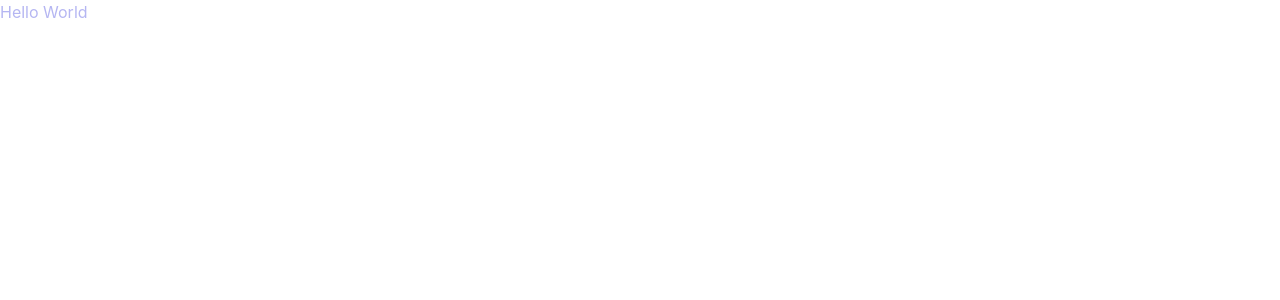
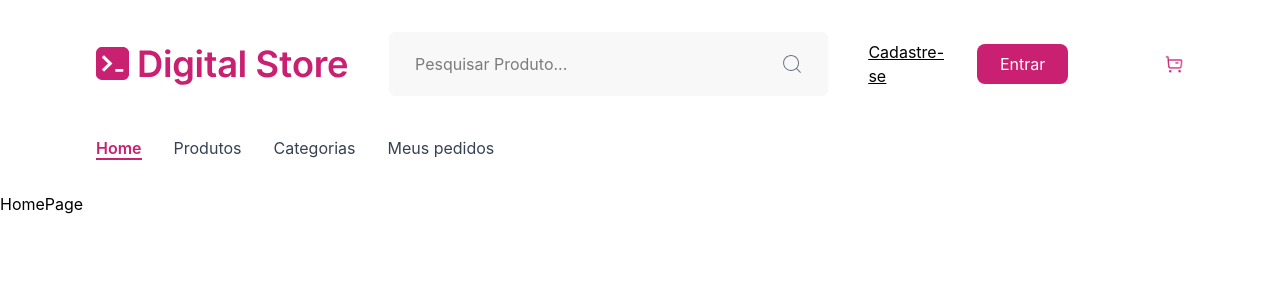
Before and after one commit to Hzimr/ProjetoFrontEnd-Tech4.0, a React (Vite) app: page / in a window 1280 px wide. Shown: the top 300 px of the page. Built offline with nearby package versions, Linux system fonts and the light colour scheme.

Commit message:
feat: Header and initial routes created

```diff
--- a/src/App.tsx
+++ b/src/App.tsx
@@ -1,9 +1,10 @@
 import "./App.css";
+import Paths from "./routes/Paths";
 
 function App() {
   return (
     <>
-      <h1 className="text-secondary">Hello World</h1>
+      <Paths />
     </>
   );
 }
--- a/src/components/Header.tsx
+++ b/src/components/Header.tsx
@@ -0,0 +1,92 @@
+import { Link, NavLink } from "react-router-dom";
+import Cart from "../assets/cart.png";
+import { CiSearch } from "react-icons/ci";
+import Logo from "./Logo";
+
+const Header = () => {
+  return (
+    <header className="flex flex-col gap-10 bg-white max-w-full py-8 px-24 ">
+      <section className="flex flew-row justify-between items-center gap-10 w-full">
+        <Logo />
+        <div className="relative w-full min-w-80 max-w-200">
+          <input
+            type="text"
+            placeholder="Pesquisar Produto..."
+            className="peer bg-gray-light h-16 w-full pl-6 pr-14 py-4 rounded-md border-2 border-transparent outline-none focus:border-primary"
+          />
+          <CiSearch
+            size={24}
+            className="absolute right-6 top-1/2 -translate-y-1/2 text-gray-500 pointer-events-none peer-focus:text-primary"
+          />
+        </div>
+        <ul className="flex flex-row items-center gap-8">
+          <li className="flex justify-center items-center underline">
+            <Link to={"/"}>Cadastre-se</Link>
+          </li>
+          <li className="flex justify-center rounded-lg items-center w-28 h-10 bg-primary text-white">
+            <Link to={"/"}>Entrar</Link>
+          </li>
+          <li className="ml-16">
+            <Link to={"/"}>
+              <img src={Cart} alt="" />
+            </Link>
+          </li>
+        </ul>
+      </section>
+      <nav className="">
+        <ul className="flex flex-row gap-8">
+          <li>
+            <NavLink
+              className={({ isActive }) =>
+                isActive
+                  ? "text-primary font-semibold border-b-primary border-b-2"
+                  : "text-gray-700"
+              }
+              to={"/"}
+            >
+              Home
+            </NavLink>
+          </li>
+          <li>
+            <NavLink
+              className={({ isActive }) =>
+                isActive
+                  ? "text-primary font-semibold border-b-primary border-b-2"
+                  : "text-gray-700"
+              }
+              to={"/produtos"}
+            >
+              Produtos
+            </NavLink>
+          </li>
+          <li>
+            <NavLink
+              className={({ isActive }) =>
+                isActive
+                  ? "text-primary font-semibold border-b-primary border-b-2"
+                  : "text-gray-700"
+              }
+              to={"/categorias"}
+            >
+              Categorias
+            </NavLink>
+          </li>
+          <li>
+            <NavLink
+              className={({ isActive }) =>
+                isActive
+                  ? "text-primary font-semibold border-b-primary border-b-2"
+                  : "text-gray-700"
+              }
+              to={"/meuspedidos"}
+            >
+              Meus pedidos
+            </NavLink>
+          </li>
+        </ul>
+      </nav>
+    </header>
+  );
+};
+
+export default Header;
--- a/src/components/Logo.tsx
+++ b/src/components/Logo.tsx
@@ -0,0 +1,14 @@
+import LogoHeader from "../assets/logo-header.svg";
+
+const Logo = () => {
+  return (
+    <>
+      <img
+        src={LogoHeader}
+        alt="Logotipo 'Digital Store' com texto na cor magenta e um ícone de terminal de linha de comando ('>_') em um quadrado magenta arredondado à esquerda."
+      />
+    </>
+  );
+};
+
+export default Logo;
--- a/src/index.css
+++ b/src/index.css
@@ -13,7 +13,7 @@
   --color-gray-dark: #1f1f1f;
   --color-gray-dark-2: #474747;
   --color-gray-dark-3: #666666;
-  --color-gray-light: #8f8f8f;
+  --color-gray-light: #f8f8f8;
   --color-gray-light-2: #cccccc;
   --color-gray-light-3: #f5f5f5;
   --color-white: #ffffff;
--- /dev/null
+++ b/src/layouts/PageLayout.tsx
@@ -0,0 +1,13 @@
+import { Outlet } from "react-router-dom";
+import Header from "../components/Header";
+
+const PageLayout = () => {
+  return (
+    <>
+      <Header />
+      <Outlet />
+    </>
+  );
+};
+
+export default PageLayout;
--- /dev/null
+++ b/src/pages/NotFound.tsx
@@ -0,0 +1,18 @@
+import { Link } from "react-router-dom";
+
+const NotFound = () => {
+  return (
+    <div className="pt-10 gap-8 flex flex-col justify-start items-center h-96 ">
+      <h2 className="text-2xl text-primary font-bold ">
+        Página não Encontrada
+      </h2>
+      <Link to={"/"}>
+        <p className="text-2xl text-primary hover:underline font-bold">
+          Voltar
+        </p>
+      </Link>
+    </div>
+  );
+};
+
+export default NotFound;
--- /dev/null
+++ b/src/routes/Paths.tsx
@@ -0,0 +1,23 @@
+import { BrowserRouter, Route, Routes } from "react-router-dom";
+import HomePage from "../pages/HomePage";
+import PageLayout from "../layouts/PageLayout";
+import ProductViewPage from "../pages/ProductViewPage";
+import NotFound from "../pages/NotFound";
+
+const Paths = () => {
+  return (
+    <>
+      <BrowserRouter>
+        <Routes>
+          <Route path="/" element={<PageLayout />}>
+            <Route path="/" element={<HomePage />} />
+            <Route path="/produtos" element={<ProductViewPage />} />
+          </Route>
+          <Route path="*" element={<NotFound />} />
+        </Routes>
+      </BrowserRouter>
+    </>
+  );
+};
+
+export default Paths;
```
Also changed, not shown: src/assets/cart.png (added), src/assets/logo-header.svg (added).
